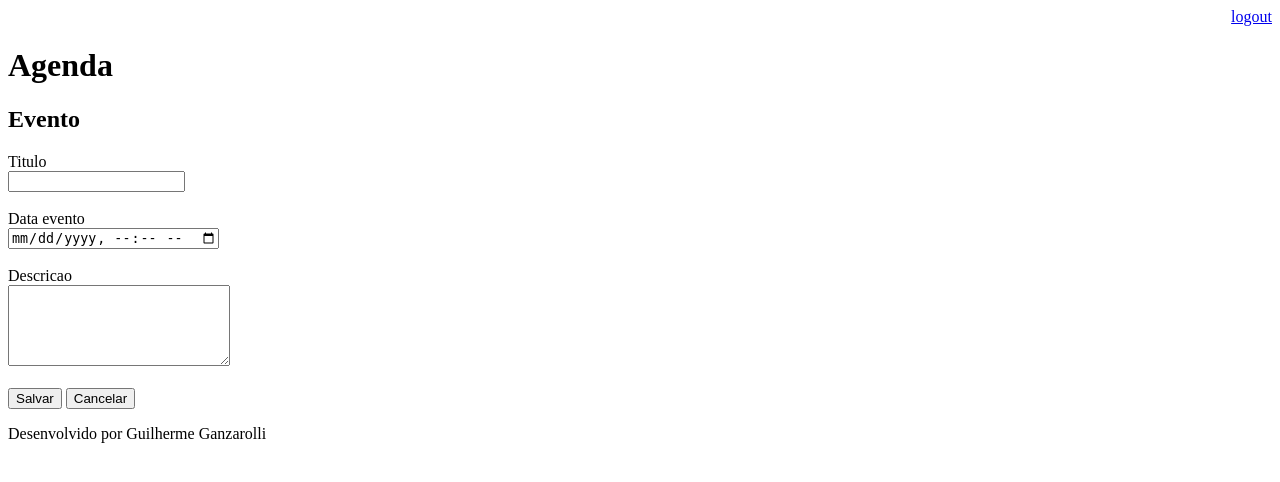
After one commit to GuilhermeGanzarolli/projeto_agenda_0.1, a Django app: page /agenda/evento/ in a window 1280 px wide. The commit adds this page. Shown: the top 482 px of the page. Run offline with Django 3.2, Linux system fonts and the light colour scheme; the visitor is signed in with stand-in values (Sample User, id 1).

Commit message:
Adicionamos a possibilidade de incluir eventos

```diff
--- a/core/templates/agenda.html
+++ b/core/templates/agenda.html
@@ -2,6 +2,10 @@
 
 {% block content %}
     <h2>Agendamentos</h2>
+
+    <a href="evento">
+        <button type="button">Novo Evento</button>
+    </a>
 
     <ul style="font-size: 18px;">
         {% for evento in eventos %}
--- /dev/null
+++ b/core/templates/evento.html
@@ -0,0 +1,22 @@
+{%  extends "model-page.html" %}
+
+{% block content%}
+
+<h2>Evento</h2>
+
+<form action="submit" method="post">{% csrf_token %}
+    <label for="">Titulo</label> <br>
+    <input type="text" name="titulo" size="19"> <br> <br>
+    <label for="">Data evento</label> <br>
+    <input type="datetime-local" name="data-evento"> <br> <br>
+    <label for="">Descricao</label> <br>
+    <textarea name="descricao" id="" cols="25" rows="5"></textarea> <br> <br>
+
+    <button type="submit">Salvar</button>
+    <a href="/">
+        <button type="button">Cancelar</button>
+    </a>
+</form>
+
+
+{% endblock %}
--- a/core/views.py
+++ b/core/views.py
@@ -31,6 +31,28 @@ def submit_login(request):
 
 
 @login_required(login_url='/login/')
+def evento(request):
+    return render(request, 'evento.html')
+
+
+@login_required(login_url='/login/')
+def submit_evento(request):
+    if request.POST:
+        titulo = request.POST.get('titulo')
+        data_evento = request.POST.get('data-evento')
+        descricao = request.POST.get('descricao')
+        usuario = request.user
+        Evento.objects.create(titulo=titulo,
+                              data_evento=data_evento,
+                              descricao=descricao,
+                              usuario=usuario)
+
+        return redirect('/')
+
+
+
+
+@login_required(login_url='/login/')
 def lista_eventos(request):
     usuario = request.user
     eventos = Evento.objects.filter(usuario=usuario)
--- a/projeto_agenda/urls.py
+++ b/projeto_agenda/urls.py
@@ -24,5 +24,7 @@ urlpatterns = [
     path('', RedirectView.as_view(url='/agenda/')),
     path('login/', views.login_user),
     path('login/submit', views.submit_login),
-    path('logout/', views.logout_user)
+    path('logout/', views.logout_user),
+    path('agenda/evento/', views.evento),
+    path('agenda/evento/submit', views.submit_evento),
 ]
```
